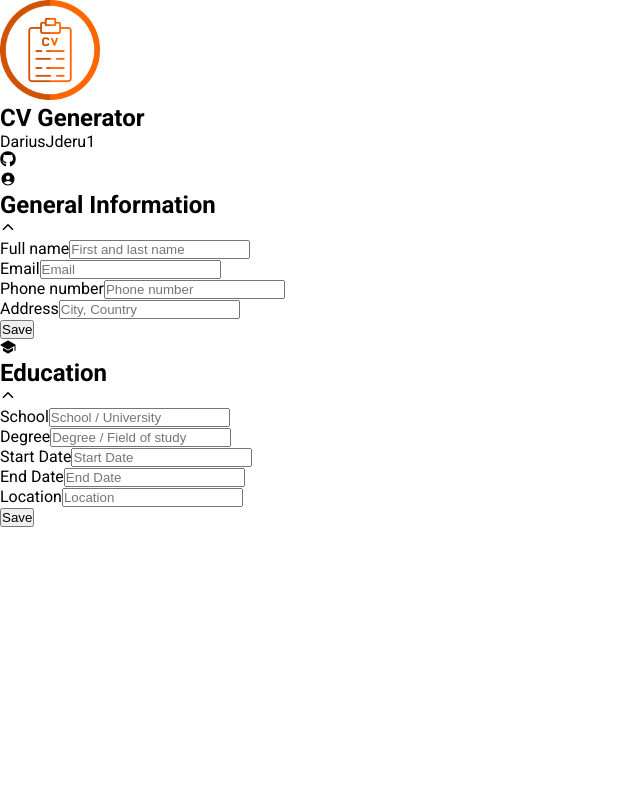
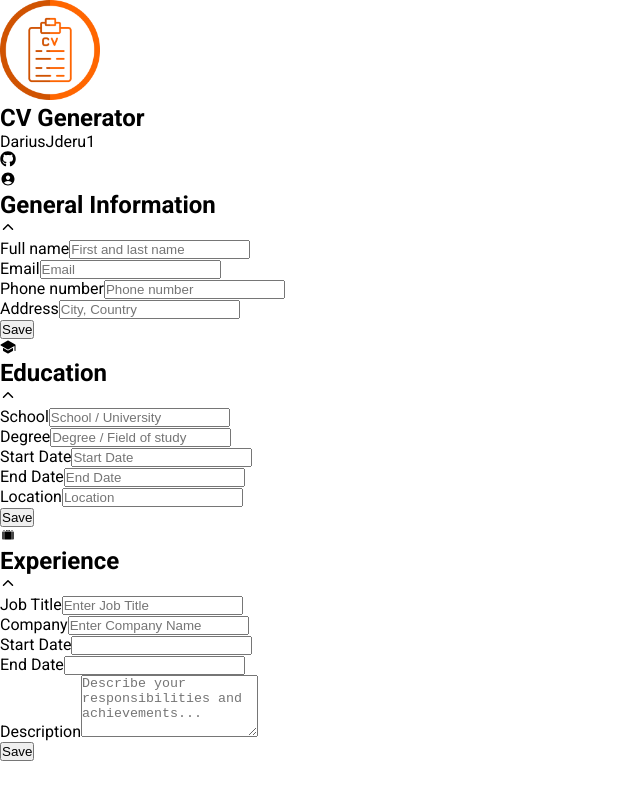
Before and after one commit to DariusJderu1/CV-builder, a React (Vite) app: page / in a window 1280 px wide. Shown: the whole page, without its empty margins (0-640 px from the left). Built offline with nearby package versions, Linux system fonts and the light colour scheme.

Commit message:
Add ExperienceForm component

```diff
--- a/src/components/app/Editor.jsx
+++ b/src/components/app/Editor.jsx
@@ -1,5 +1,5 @@
 import GeneralInfoForm from "../editor/GeneralInfoForm.jsx";
-// import ExperienceForm from "../editor/ExperienceForm.jsx";
+import ExperienceForm from "../editor/ExperienceForm.jsx";
 import EducationForm from "../editor/EducationForm.jsx";
 
 export default function Editor() {
@@ -9,6 +9,7 @@ export default function Editor() {
         <main>
             <GeneralInfoForm />
             <EducationForm />
+            <ExperienceForm />
         </main>
     );
 }
--- a/src/components/editor/ExperienceForm.jsx
+++ b/src/components/editor/ExperienceForm.jsx
@@ -0,0 +1,60 @@
+import { GiSuitcase } from "react-icons/gi";
+import { IoChevronUp } from "react-icons/io5";
+
+export default function ExperienceForm() {
+
+    return (
+
+        <section>
+
+            <div>
+
+                <div>
+                    <GiSuitcase />
+                    <h2>Experience</h2>
+                </div>
+
+                <IoChevronUp />
+
+            </div>
+
+
+            <form>
+
+                <div>
+                    <label htmlFor="job-title">Job Title</label>
+                    <input type="text" id="job-title" placeholder="Enter Job Title" required />
+                </div>
+
+                <div>
+                    <label htmlFor="company">Company</label>
+                    <input type="text" id="company" placeholder="Enter Company Name" required />
+                </div>
+
+                <div>
+                    <label htmlFor="start-date">Start Date</label>
+                    <input type="text" id="start-date" required />
+                </div>
+
+                <div>
+                    <label htmlFor="end-date">End Date</label>
+                    <input type="text" id="end-date" required />
+                </div>
+
+                <div>
+                    <label htmlFor="description">Description</label>
+                    <textarea
+                        id="description"
+                        placeholder="Describe your responsibilities and achievements..."
+                        rows="4"
+                        required
+                    />
+                </div>
+
+                <button type="submit">Save</button>
+
+            </form>
+
+        </section>
+    );
+}
```
